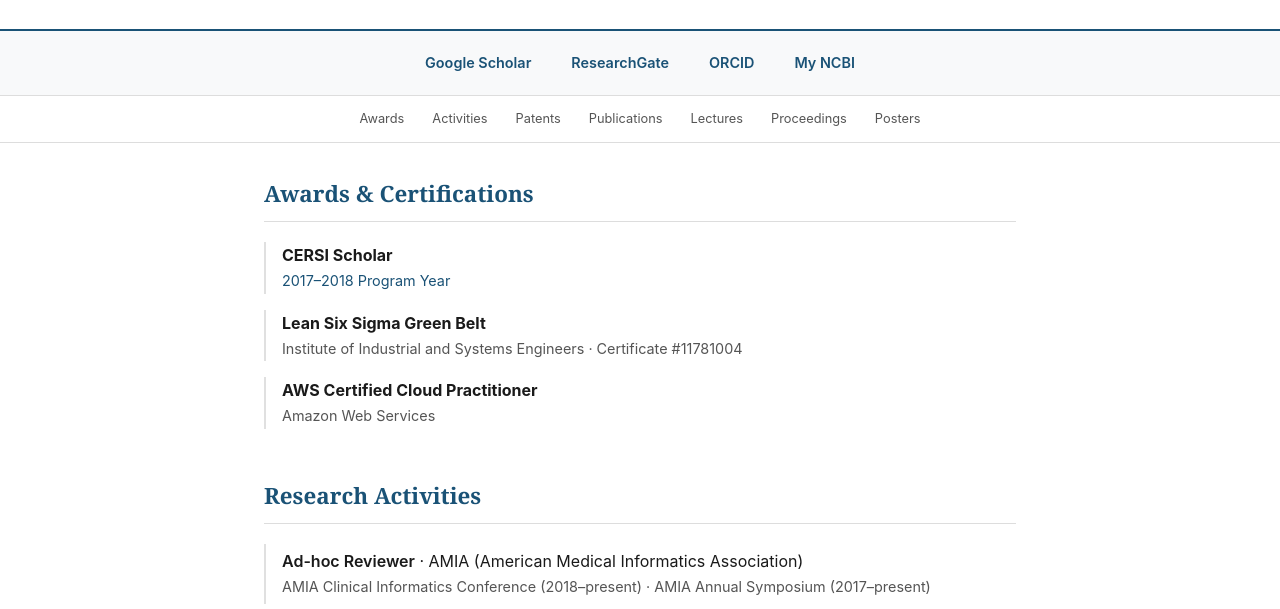
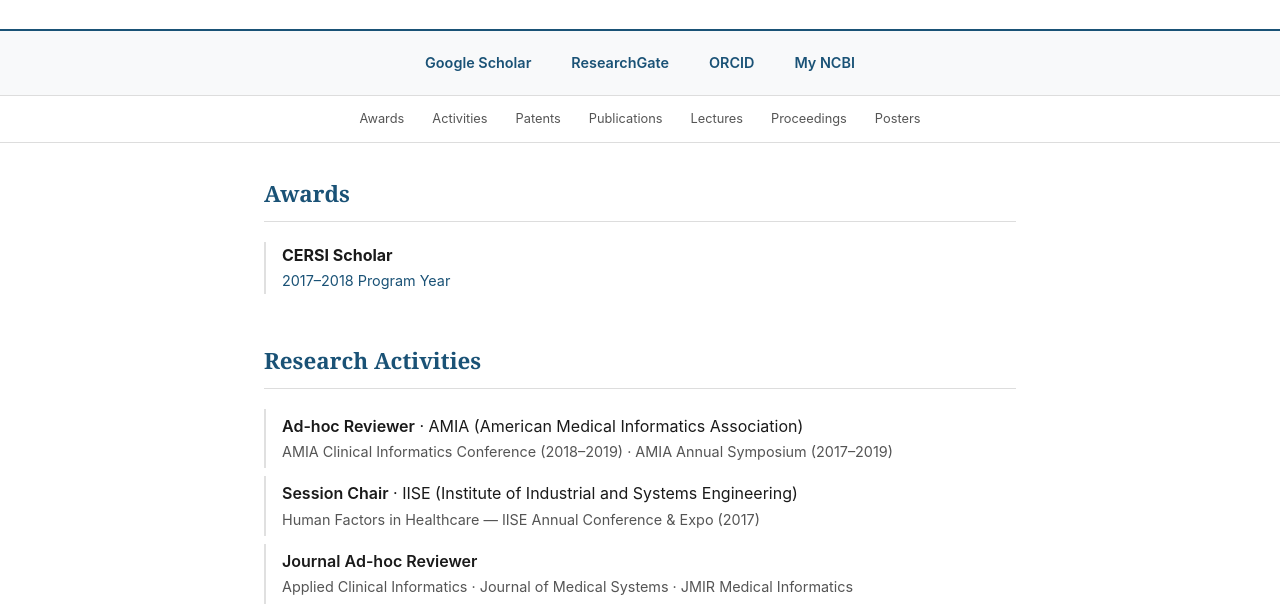
Before and after one commit to dan7hoffman/dan7hoffman.github.io, a plain HTML site: page index.html in a window 1280 px wide. Shown: the part 137-746 px from the top of the page. Drawn offline with Linux system fonts and the light colour scheme.

Commit message:
fix: remove expired certs, update reviewer dates

```diff
--- a/index.html
+++ b/index.html
@@ -36,7 +36,7 @@
   <!-- AWARDS & CERTIFICATIONS                                        -->
   <!-- ============================================================= -->
   <section id="awards">
-    <h2>Awards & Certifications</h2>
+    <h2>Awards</h2>
 
     <div class="award">
       <div class="award-title">CERSI Scholar</div>
@@ -45,17 +45,6 @@
       </div>
     </div>
 
-    <div class="award">
-      <div class="award-title">Lean Six Sigma Green Belt</div>
-      <div class="award-detail">
-        Institute of Industrial and Systems Engineers &middot; Certificate #11781004
-      </div>
-    </div>
-
-    <div class="award">
-      <div class="award-title">AWS Certified Cloud Practitioner</div>
-      <div class="award-detail">Amazon Web Services</div>
-    </div>
   </section>
 
   <!-- ============================================================= -->
@@ -67,7 +56,7 @@
     <ul class="reviewer-list">
       <li>
         <span class="role">Ad-hoc Reviewer</span> &middot; AMIA (American Medical Informatics Association)
-        <div class="org">AMIA Clinical Informatics Conference (2018–present) &middot; AMIA Annual Symposium (2017–present)</div>
+        <div class="org">AMIA Clinical Informatics Conference (2018–2019) &middot; AMIA Annual Symposium (2017–2019)</div>
       </li>
       <li>
         <span class="role">Session Chair</span> &middot; IISE (Institute of Industrial and Systems Engineering)
```
